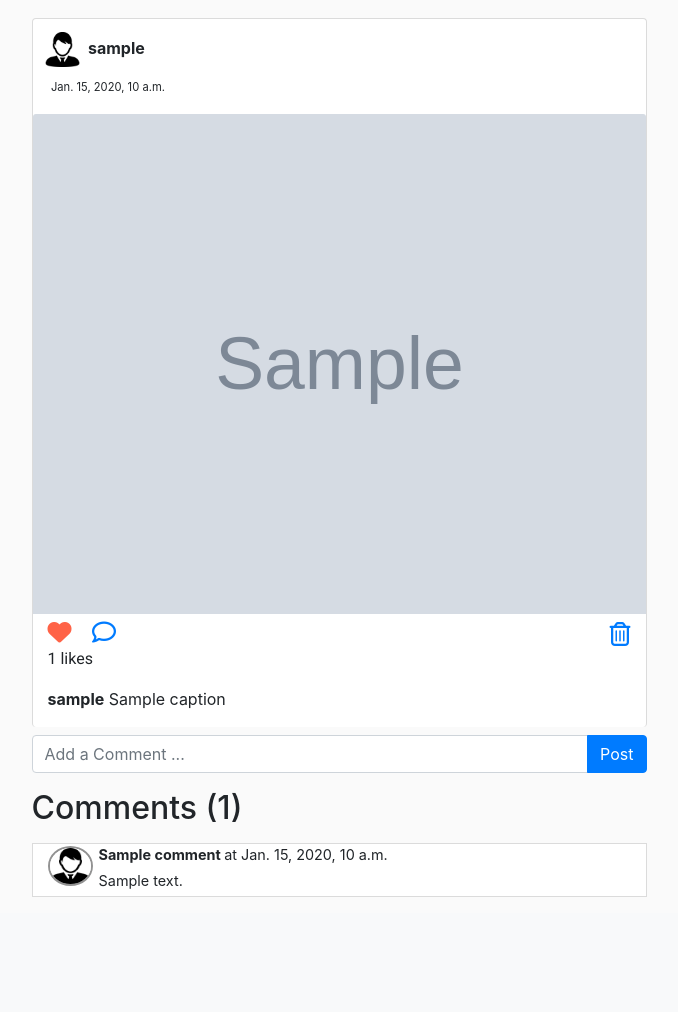
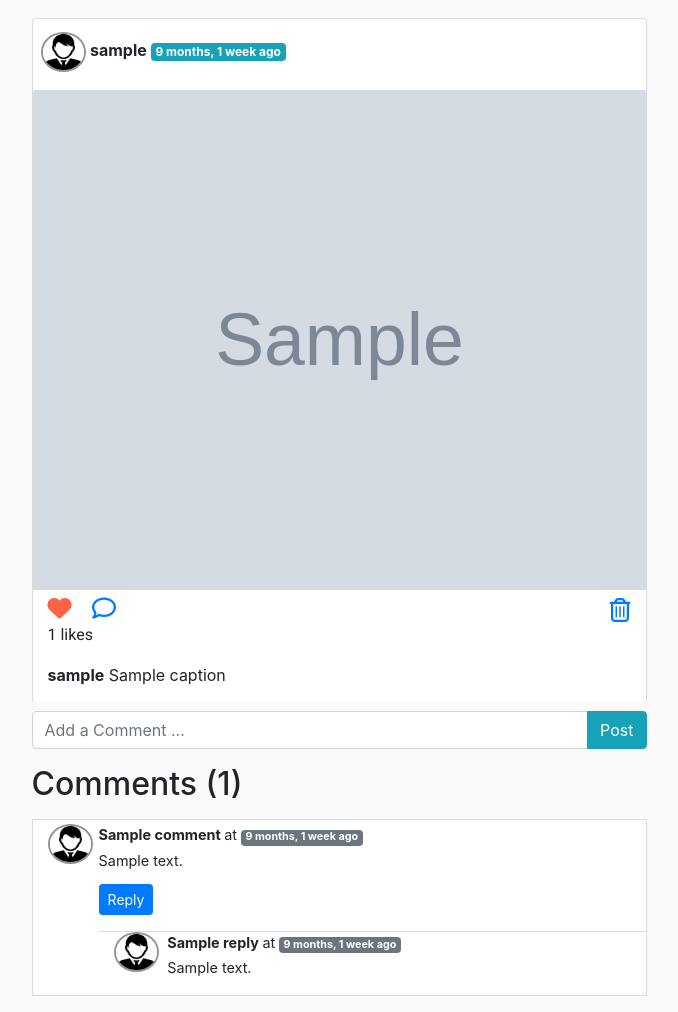
Before and after one commit to rng70/SocialShout, a Django app: template INSTA/Instagram/templates/post/postpage.html in a window 1280 px wide. Shown: the part 64-1076 px from the top of the page, without its empty margins (141-819 px from the left). Before the commit the page ends 961 px from the top, so only its background shows below. Run offline with Django 3.2, Linux system fonts and the light colour scheme; the template is opened without the code that fills it: most values are stand-ins (such as "Sample title", 1, 10 or a date in 2020); grey boxes marked "Sample" are stand-in pictures; some libraries are stand-ins or nearby versions.

Commit message:
Reply to a comment completed

```diff
--- a/INSTA/Instagram/Instagram/settings.py
+++ b/INSTA/Instagram/Instagram/settings.py
@@ -38,9 +38,11 @@ INSTALLED_APPS = [
     'django.contrib.sessions',
     'django.contrib.messages',
     'django.contrib.staticfiles',
+    'django.contrib.humanize',
     'account.apps.AccountConfig',
     'timeline.apps.TimelineConfig',
     'post.apps.PostConfig',
+
 ]
 
 MIDDLEWARE = [
--- a/INSTA/Instagram/post/urls.py
+++ b/INSTA/Instagram/post/urls.py
@@ -4,8 +4,8 @@ from post import views
 
 
 urlpatterns = [
-    path('<int:slug>' , views.showPost, name='showPost'), #POST A PHOTO
-    path('likepostpage', views.likepost,  name='likepostpage'), #Show user's timeline
+    path('<int:slug>' , views.showPost, name='showPost'), #show a particular post
+    path('likepostpage', views.likepost,  name='likepostpage'), #like dislike the post in postpage
 
     #API's to post a comment
     path('postComment/<int:slug>' , views.postComment, name='postComment')
--- a/INSTA/Instagram/templates/base.html
+++ b/INSTA/Instagram/templates/base.html
@@ -10,6 +10,7 @@
     <link rel="stylesheet" href="https://stackpath.bootstrapcdn.com/bootstrap/4.5.2/css/bootstrap.min.css"
         integrity="sha384-JcKb8q3iqJ61gNV9KGb8thSsNjpSL0n8PARn9HuZOnIxN0hoP+VmmDGMN5t9UJ0Z" crossorigin="anonymous">
     <link href="https://fonts.googleapis.com/css2?family=Lobster&display=swap" rel="stylesheet">
+    <link rel="icon" href="/static/images/instagram.png">
 
     <title>  {% block title %} {% endblock title %} </title>
     <style>
--- a/INSTA/Instagram/templates/post/postpage.html
+++ b/INSTA/Instagram/templates/post/postpage.html
@@ -11,6 +11,17 @@ margin: 0;
 margin-top: 3%;
 width : 615px;
 }
+
+.replycomment{
+    border: 1px solid #DBDBDB;
+    border-bottom: 0;
+    border-left: 0;
+    border-right: 0;
+    margin: 0;
+    margin-top: 3%;
+    }
+
+
 
 .caption-comments{
 background-color: #ffffff;
@@ -62,32 +73,35 @@ border-right: 0;
 border: 2px solid #929292;
 border-radius: 50%;
 margin: 0;
-  margin-top: 7%;
-
 }
 
 {% endblock css %}
 
 
 {% block body %}
+
+{% load humanize %}
+
 <div class="feed d-flex justify-content-center">
     <div class="col- ">
         <div class="card">
 
             <h10 class=" card-content ml-2">
-                <img src="/static/user.png" height="35" class="round mx-1" alt="...">
-                <strong class=""> {{username}} </strong>
+                <img src="/static/user.png" height="35" class="profile-image mx-auto" alt="...">
+                <strong class=""> {{username}}
+                     <span class="badge badge-info">{{time | naturaltime}} </span>
+                </strong>
             </h10>
-            <p class="paid-text card-content"> {{time}}</p>
+
 
             <img src="{{img_src}}" height="500" class="card-img-top card-image" alt="...">
 
             <div class="container">
                 <a href="{% url "likepostpage" %}" class="mr-3 like" id="{{postid}}">
                     {% if isliked == 0 %}
-                        <i class="fa fa-heart-o insta-button" style="color:black"  id="likebtn{{postid}}"></i>
+                    <i class="fa fa-heart-o insta-button" style="color:black" id="likebtn{{postid}}"></i>
                     {% else %}
-                        <i class="fa fa-heart insta-button" style="color:Tomato"  id="likebtn{{postid}}"></i>
+                    <i class="fa fa-heart insta-button" style="color:Tomato" id="likebtn{{postid}}"></i>
                     {% endif %}
                 </a>
                 <a href="/post/{{postid}}" class="mr-3 ">
@@ -97,35 +111,79 @@ border-right: 0;
                     <i class="far fa-trash-alt insta-button my-2 "></i>
                 </a>
 
-                <p class="card-text ml-0 " id = "likecount{{postid}}">{{likes_count}} likes</p>
+                <p class="card-text ml-0 " id="likecount{{postid}}">{{likes_count}} likes</p>
                 <p class="card-text-caption ml-auto"> <strong> {{username}}</strong> {{caption}} </p>
             </div>
 
         </div>
         <div class="comment-section comment-bar my-2">
-            <form action="/post/postComment/{{postid}}" method= "Post">
+            <form action="/post/postComment/{{postid}}" method="Post">
                 {% csrf_token %}
                 <div class="input-group">
-                    <input type="text" class="form-control comment" name="comment" placeholder="Add a Comment ...">
+                    <input type="text" required="required" class="form-control comment" name="comment"
+                        placeholder="Add a Comment ...">
                     <div class="input-group-append">
-                        <button class="btn btn-primary " type="submit"> Post </button>
+                        <input type="hidden" name="parentid" value="">
+                        <button class="btn btn-info " type="submit"> Post </button>
                     </div>
                 </div>
             </form>
         </div>
 
-        <p> <h2> Comments ({{comments_count}})</h2> </p>
+        <p>
+        <h2> Comments ({{comments_count}})</h2>
+        </p>
         <div class="container my-3">
 
             {% for comment in comments %}
             <div class="row my-3 caption-comments">
+                <div class="col-md-1 my-1">
+                    <img src="/static/user.png" height="35" class=" profile-image mx-auto" alt="...">
+                </div>
+                <div class="col-md-11 my-1">
+                    <b> {{comment.commenter_name}} </b> at
+                    <span class="badge badge-secondary"> {{comment.time|naturaltime}}</span>
+                    <div class="my-1"> {{comment.content}} </div>
+                    <div class="reply mx-0">
+                        <button class="btn btn-sm btn-primary my-2" type="button" data-toggle="collapse"
+                            data-target="#replybox{{comment.comment_id}}" aria-expanded="false"
+                            aria-controls="replybox{{comment.comment_id}}">
+                            Reply
+                        </button>
+
+                        <div class="collapse" id="replybox{{comment.comment_id}}">
+                            <div class="my-2">
+                                <form action="/post/postComment/{{postid}}" method="post">
+                                    {% csrf_token %}
+                                    <div class="form-group">
+                                        <label for="Reply">Post a reply : </label>
+                                        <input type="text" name="comment" class="form-control"
+                                            placeholder="Enter reply here..." required="required">
+                                        <input type="hidden" name="parentid" value="{{comment.comment_id}}">
+                                    </div>
+                                    <button type="submit" class="btn btn-sm btn-info">Post</button>
+                                </form>
+                            </div>
+                        </div>
+                        <div class="replies  my-2" style="width: 548px;">
+                            {% for reply in replies  %}
+                            {% if reply.parent_id == comment.comment_id %}
+                            <div class="row  my-2 replycomment ">
                                 <div class="col-md-1 ">
                                     <img src="/static/user.png" height="35" class=" profile-image mx-auto" alt="...">
                                 </div>
-                <div class="col-md-11 ">
-                    <b> {{comment.commenter_name}} </b>
-                    at {{comment.time}}
-                    <div class = "my-1"> {{comment.content}} </div>
+
+                                <div class="col-md-10 ml-2">
+                                    <b> {{reply.commenter_name}} </b> at
+                                    <span class="badge badge-secondary"> {{reply.time | naturaltime}}</span>
+                                    <div class="my-1"> {{reply.content}} </div>
+                                </div>
+                            </div>
+
+                            {% endif %}
+                            {% endfor %}
+                        </div>
+                    </div>
                 </div>
             </div>
             {% endfor %}
--- a/INSTA/Instagram/templates/timeline_base.html
+++ b/INSTA/Instagram/templates/timeline_base.html
@@ -10,6 +10,7 @@
     <script src="https://kit.fontawesome.com/262d628a45.js" crossorigin="anonymous"></script>
 
     <link href="https://fonts.googleapis.com/css2?family=Roboto&display=swap" rel="stylesheet">
+    <link rel="icon" href="/static/images/instagram.png">
 
     <title> {% block title %} Postfeed! {% endblock title %} </title>
     <style>
```
Also changed, not shown: INSTA/Instagram/post/views.py (+46 -9 lines), INSTA/Instagram/templates/account/login.html (+29 -2 lines), INSTA/Instagram/templates/account/signup.html (+24 -3 lines), INSTA/Instagram/templates/timeline/postfeed.html (+15 -4 lines), INSTA/Instagram/timeline/views.py (+4 -3 lines), INSTA/Instagram/db.sqlite3, INSTA/Instagram/static/images/instagram.png (added), INSTA/Instagram/static/images/phone.png (added), INSTA/Instagram/static/images/phone01.png (added), INSTA/Instagram/static/images/phone02.png (added), INSTA/Instagram/static/images/phone03.png (added), INSTA/Instagram/static/images/phone05.png (added). Lines whose indentation alone changed are shown as unchanged.
